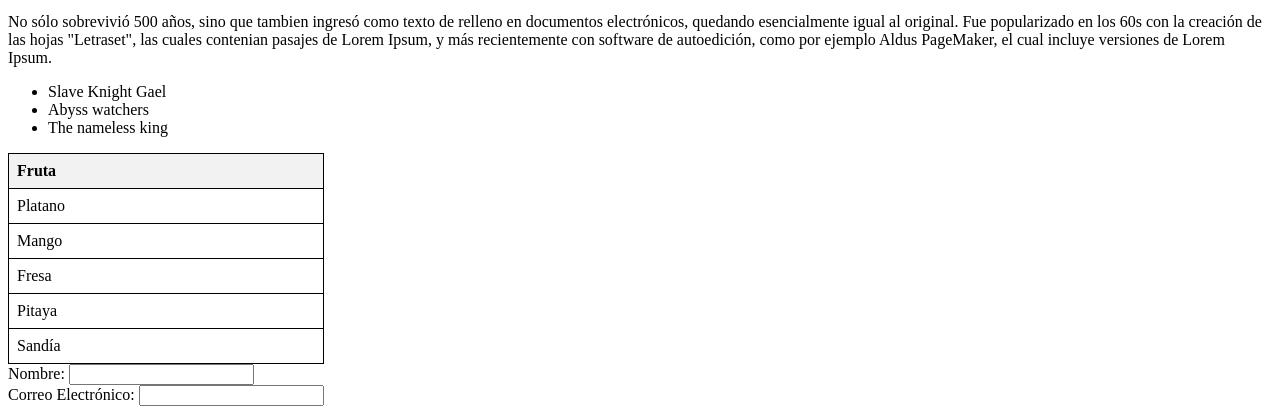
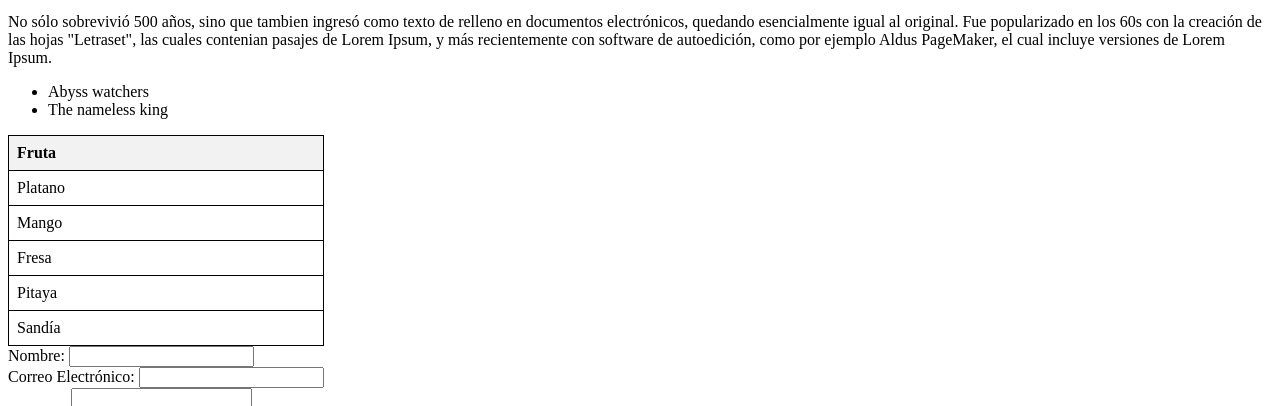
Before and after one commit to AxlSegundo/Practica-1_1, a plain HTML site: page Index.html in a window 1280 px wide. Shown: the part 119-525 px from the top of the page. Drawn offline with Linux system fonts and the light colour scheme.

Commit message:
Update Index.html

```diff
--- a/Index.html
+++ b/Index.html
@@ -10,7 +10,7 @@
     <p>Lorem Ipsum es simplemente el texto de relleno de las imprentas y archivos de texto. Lorem Ipsum ha sido el texto de relleno estándar de las industrias desde el año 1500, cuando un impresor (N. del T. persona que se dedica a la imprenta) desconocido usó una galería de textos y los mezcló de tal manera que logró hacer un libro de textos especimen.</p>
     <p>No sólo sobrevivió 500 años, sino que tambien ingresó como texto de relleno en documentos electrónicos, quedando esencialmente igual al original. Fue popularizado en los 60s con la creación de las hojas "Letraset", las cuales contenian pasajes de Lorem Ipsum, y más recientemente con software de autoedición, como por ejemplo Aldus PageMaker, el cual incluye versiones de Lorem Ipsum.</p>
     <ul>
-        <li>Slave Knight Gael</li>
+
         <li>Abyss watchers</li>
         <li>The nameless king</li>
     </ul>
```
